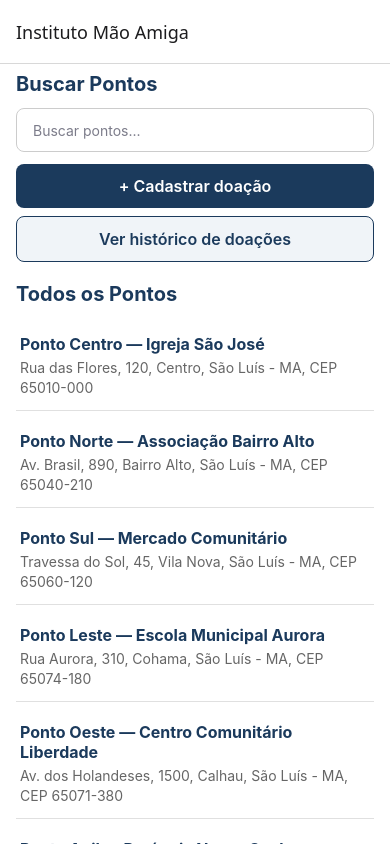
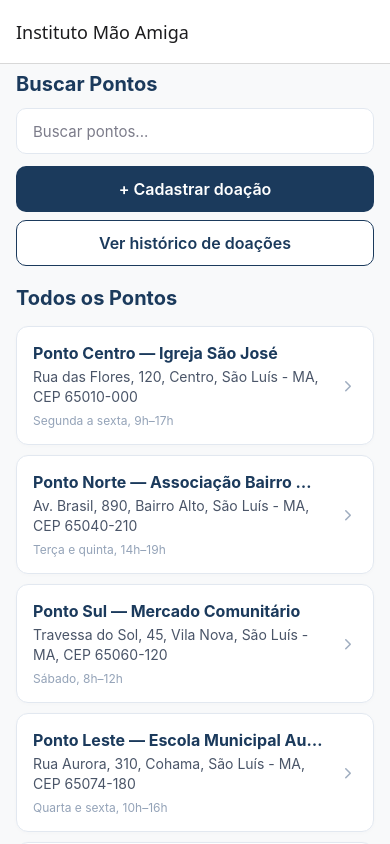
Before and after one commit to college-soft-eng-repos/instituto-mao-amiga, a React Native app: screen /Lista in a window 390 px wide. Built offline with nearby package versions, Linux system fonts and the light colour scheme.

Commit message:
refactor: componentizacao de elementos comuns
- Lista de itens (lista pontos e histórico de doações
- Card de resumo de doacoes

```diff
--- /dev/null
+++ b/src/components/ListItemCard.tsx
@@ -0,0 +1,102 @@
+import React from 'react';
+import { View, Text, StyleSheet, TouchableOpacity } from 'react-native';
+import { Feather } from '@expo/vector-icons';
+
+type ListItemCardProps = {
+  titulo: string;
+  subtitulo: string;
+  badge?: string;
+  detalheRodape?: string;
+  iconeNome?: keyof typeof Feather.glyphMap;
+  onPress: () => void;
+};
+
+export default function ListItemCard({
+  titulo,
+  subtitulo,
+  badge,
+  detalheRodape,
+  iconeNome = 'chevron-right',
+  onPress,
+}: ListItemCardProps) {
+  return (
+    <TouchableOpacity style={styles.cardContainer} onPress={onPress} activeOpacity={0.7}>
+      <View style={styles.cardConteudo}>
+        <View style={styles.headerLinha}>
+          <Text style={styles.titulo} numberOfLines={1}>{titulo}</Text>
+          {badge && (
+            <View style={styles.badgeContainer}>
+              <Text style={styles.badgeTexto}>{badge}</Text>
+            </View>
+          )}
+        </View>
+
+        <Text style={styles.subtitulo} numberOfLines={2}>{subtitulo}</Text>
+
+        {detalheRodape && (
+          <Text style={styles.detalheRodape}>{detalheRodape}</Text>
+        )}
+      </View>
+      <Feather name={iconeNome} size={18} color="#A0AEC0" style={styles.iconeSeta} />
+    </TouchableOpacity>
+  );
+}
+
+const styles = StyleSheet.create({
+  cardContainer: {
+    backgroundColor: '#FFFFFF',
+    borderRadius: 12,
+    borderWidth: 1,
+    borderColor: '#E2E8F0',
+    padding: 16,
+    marginBottom: 10,
+    flexDirection: 'row',
+    alignItems: 'center',
+    shadowColor: '#000',
+    shadowOffset: { width: 0, height: 1 },
+    shadowOpacity: 0.02,
+    shadowRadius: 4,
+    elevation: 1,
+  },
+  cardConteudo: {
+    flex: 1,
+  },
+  headerLinha: {
+    flexDirection: 'row',
+    justifyContent: 'space-between',
+    alignItems: 'center',
+    marginBottom: 4,
+  },
+  titulo: {
+    fontSize: 16,
+    fontWeight: 'bold',
+    color: '#1B3A5C',
+    flex: 1,
+    marginRight: 8,
+  },
+  subtitulo: {
+    fontSize: 14,
+    color: '#4A5568',
+    marginBottom: 4,
+    lineHeight: 20,
+  },
+  detalheRodape: {
+    fontSize: 12,
+    color: '#94A3B8',
+    marginTop: 2,
+  },
+  badgeContainer: {
+    backgroundColor: '#E8F5E9',
+    paddingHorizontal: 8,
+    paddingVertical: 2,
+    borderRadius: 6,
+  },
+  badgeTexto: {
+    fontSize: 13,
+    fontWeight: '600',
+    color: '#2E7D32',
+  },
+  iconeSeta: {
+    marginLeft: 8,
+  },
+});
--- /dev/null
+++ b/src/components/ResumoDoacoesCard.tsx
@@ -0,0 +1,122 @@
+import React from 'react';
+import { View, Text, StyleSheet, ScrollView } from 'react-native';
+import { Feather } from '@expo/vector-icons';
+
+type ResumoItem = {
+  tipo: string;
+  quantidade: number;
+  totalDoacoes: number;
+};
+
+type ResumoDoacoesCardProps = {
+  totalGeralUnidades: number;
+  totalGeralDoacoes: number;
+  itensOrdenados: ResumoItem[];
+};
+
+export default function ResumoDoacoesCard({
+  totalGeralUnidades,
+  totalGeralDoacoes,
+  itensOrdenados,
+}: ResumoDoacoesCardProps) {
+  return (
+    <View style={styles.resumoCard}>
+      <View style={styles.resumoTopo}>
+        <View style={styles.iconeHeaderResumo}>
+          <Feather name="bar-chart-2" size={18} color="#1B3A5C" />
+        </View>
+        <View>
+          <Text style={styles.resumoTitulo}>Resumo do Instituto</Text>
+          <Text style={styles.resumoSubtitulo}>
+            <Text style={styles.textoBold}>{totalGeralUnidades}</Text> unidades no total ({totalGeralDoacoes} {totalGeralDoacoes === 1 ? 'registro' : 'registros'})
+          </Text>
+        </View>
+      </View>
+
+      <ScrollView
+        horizontal
+        showsHorizontalScrollIndicator={false}
+        contentContainerStyle={styles.pillsContainer}
+      >
+        {itensOrdenados.map((item, index) => (
+          <View key={index} style={styles.pill}>
+            <Feather name="package" size={12} color="#1B3A5C" />
+            <Text style={styles.pillTexto}>
+              <Text style={styles.pillDestaque}>{item.tipo}:</Text> {item.quantidade} un. ({item.totalDoacoes} {item.totalDoacoes === 1 ? 'doação' : 'doações'})
+            </Text>
+          </View>
+        ))}
+      </ScrollView>
+    </View>
+  );
+}
+
+const styles = StyleSheet.create({
+  resumoCard: {
+    backgroundColor: '#FFFFFF',
+    borderRadius: 14,
+    borderWidth: 1,
+    borderColor: '#E2E8F0',
+    padding: 16,
+    marginBottom: 16,
+    shadowColor: '#000',
+    shadowOffset: { width: 0, height: 2 },
+    shadowOpacity: 0.03,
+    shadowRadius: 6,
+    elevation: 2,
+  },
+  resumoTopo: {
+    flexDirection: 'row',
+    alignItems: 'center',
+    gap: 12,
+    marginBottom: 12,
+  },
+  iconeHeaderResumo: {
+    width: 38,
+    height: 38,
+    borderRadius: 10,
+    backgroundColor: '#E8EEF4',
+    justifyContent: 'center',
+    alignItems: 'center',
+  },
+  resumoTitulo: {
+    fontSize: 14,
+    fontWeight: '700',
+    color: '#8C98A4',
+    textTransform: 'uppercase',
+    letterSpacing: 0.5,
+  },
+  resumoSubtitulo: {
+    fontSize: 15,
+    color: '#212529',
+    marginTop: 2,
+  },
+  textoBold: {
+    fontWeight: 'bold',
+    color: '#1B3A5C',
+  },
+  pillsContainer: {
+    gap: 8,
+    paddingTop: 4,
+    paddingBottom: 2,
+  },
+  pill: {
+    flexDirection: 'row',
+    alignItems: 'center',
+    gap: 6,
+    backgroundColor: '#F1F5F9',
+    borderWidth: 1,
+    borderColor: '#E2E8F0',
+    paddingHorizontal: 12,
+    paddingVertical: 8,
+    borderRadius: 20,
+  },
+  pillTexto: {
+    fontSize: 13,
+    color: '#475569',
+  },
+  pillDestaque: {
+    fontWeight: '600',
+    color: '#1B3A5C',
+  },
+});
--- a/src/screens/TelaHistoricoDoacoes.tsx
+++ b/src/screens/TelaHistoricoDoacoes.tsx
@@ -6,15 +6,15 @@ import {
   FlatList,
   TouchableOpacity,
   TextInput,
-  ScrollView,
 } from 'react-native';
 import { SafeAreaView } from 'react-native-safe-area-context';
 import { useFocusEffect } from '@react-navigation/native';
-import { Feather } from '@expo/vector-icons';
 import type { NativeStackScreenProps } from '@react-navigation/native-stack';
 import type { RootStackParamList } from '../App';
 import { listarDoacoes } from '../services/doacoesStorage';
 import { useConteudoResponsivo } from '../hooks/useConteudoResponsivo';
+import ResumoDoacoesCard from '../components/ResumoDoacoesCard';
+import ListItemCard from '../components/ListItemCard'; // <-- Importado
 
 type Props = NativeStackScreenProps<RootStackParamList, 'HistoricoDoacoes'>;
 
@@ -25,25 +25,6 @@ type Doacao = {
   pontoDestino: string;
   criadoEm: string;
 };
-
-// Componente do item de histórico
-const DoacaoItem = React.memo(({ item, onPress }: { item: Doacao; onPress: () => void }) => {
-  const dataFormatada = new Date(item.criadoEm).toLocaleString('pt-BR', {
-    dateStyle: 'short',
-    timeStyle: 'short',
-  });
-
-  return (
-    <TouchableOpacity style={styles.itemContainer} onPress={onPress}>
-      <View style={styles.itemCabecalho}>
-        <Text style={styles.itemTipo}>{item.tipoItem}</Text>
-        <Text style={styles.itemQtd}>{item.quantidade} un.</Text>
-      </View>
-      <Text style={styles.itemDestino}>Destino: {item.pontoDestino}</Text>
-      <Text style={styles.itemData}>Registrado em: {dataFormatada}</Text>
-    </TouchableOpacity>
-  );
-});
 
 export default function TelaHistoricoDoacoes({ navigation }: Props) {
   const { conteudoStyle } = useConteudoResponsivo();
@@ -63,7 +44,6 @@ export default function TelaHistoricoDoacoes({ navigation }: Props) {
     }, [])
   );
 
-  // Calcula o resumo dinamicamente
   const resumoDoacoes = useMemo(() => {
     if (doacoes.length === 0) return null;
 
@@ -115,40 +95,14 @@ export default function TelaHistoricoDoacoes({ navigation }: Props) {
           <View style={styles.headerContainer}>
             <Text style={styles.titulo}>Minhas Doações</Text>
 
-            {/* Resumo Visual em Cards e Pills */}
             {resumoDoacoes && (
-              <View style={styles.resumoCard}>
-                <View style={styles.resumoTopo}>
-                  <View style={styles.iconeHeaderResumo}>
-                    <Feather name="bar-chart-2" size={18} color="#1B3A5C" />
-                  </View>
-                  <View>
-                    <Text style={styles.resumoTitulo}>Resumo do Instituto</Text>
-                    <Text style={styles.resumoSubtitulo}>
-                      <Text style={styles.textoBold}>{resumoDoacoes.totalGeralUnidades}</Text> unidades no total ({resumoDoacoes.totalGeralDoacoes} {resumoDoacoes.totalGeralDoacoes === 1 ? 'registro' : 'registros'})
-                    </Text>
-                  </View>
-                </View>
-
-                {/* Pills deslizantes por tipo de item detalhando quantidade e número de doações */}
-                <ScrollView
-                  horizontal
-                  showsHorizontalScrollIndicator={false}
-                  contentContainerStyle={styles.pillsContainer}
-                >
-                  {resumoDoacoes.itensOrdenados.map((item, index) => (
-                    <View key={index} style={styles.pill}>
-                      <Feather name="package" size={12} color="#1B3A5C" />
-                      <Text style={styles.pillTexto}>
-                        <Text style={styles.pillDestaque}>{item.tipo}:</Text> {item.quantidade} un. ({item.totalDoacoes} {item.totalDoacoes === 1 ? 'doação' : 'doações'})
-                      </Text>
-                    </View>
-                  ))}
-                </ScrollView>
-              </View>
+              <ResumoDoacoesCard
+                totalGeralUnidades={resumoDoacoes.totalGeralUnidades}
+                totalGeralDoacoes={resumoDoacoes.totalGeralDoacoes}
+                itensOrdenados={resumoDoacoes.itensOrdenados}
+              />
             )}
 
-            {/* Campo de Busca */}
             <TextInput
               style={styles.inputBusca}
               placeholder="Buscar por tipo de item..."
@@ -159,12 +113,22 @@ export default function TelaHistoricoDoacoes({ navigation }: Props) {
             />
           </View>
         }
-        renderItem={({ item }) => (
-          <DoacaoItem
-            item={item}
-            onPress={() => navigation.navigate('DetalheDoacao', { doacaoId: item.id })}
-          />
-        )}
+        renderItem={({ item }) => {
+          const dataFormatada = new Date(item.criadoEm).toLocaleString('pt-BR', {
+            dateStyle: 'short',
+            timeStyle: 'short',
+          });
+
+          return (
+            <ListItemCard
+              titulo={item.tipoItem}
+              subtitulo={`Destino: ${item.pontoDestino}`}
+              badge={`${item.quantidade} un.`}
+              detalheRodape={`Registrado em: ${dataFormatada}`}
+              onPress={() => navigation.navigate('DetalheDoacao', { doacaoId: item.id })}
+            />
+          );
+        }}
         ListEmptyComponent={
           !carregando ? (
             <View style={styles.vazioContainer}>
@@ -206,73 +170,6 @@ const styles = StyleSheet.create({
     color: '#1B3A5C',
     marginBottom: 14,
   },
-  resumoCard: {
-    backgroundColor: '#FFFFFF',
-    borderRadius: 14,
-    borderWidth: 1,
-    borderColor: '#E2E8F0',
-    padding: 16,
-    marginBottom: 16,
-    shadowColor: '#000',
-    shadowOffset: { width: 0, height: 2 },
-    shadowOpacity: 0.03,
-    shadowRadius: 6,
-    elevation: 2,
-  },
-  resumoTopo: {
-    flexDirection: 'row',
-    alignItems: 'center',
-    gap: 12,
-    marginBottom: 12,
-  },
-  iconeHeaderResumo: {
-    width: 38,
-    height: 38,
-    borderRadius: 10,
-    backgroundColor: '#E8EEF4',
-    justifyContent: 'center',
-    alignItems: 'center',
-  },
-  resumoTitulo: {
-    fontSize: 14,
-    fontWeight: '700',
-    color: '#8C98A4',
-    textTransform: 'uppercase',
-    letterSpacing: 0.5,
-  },
-  resumoSubtitulo: {
-    fontSize: 15,
-    color: '#212529',
-    marginTop: 2,
-  },
-  textoBold: {
-    fontWeight: 'bold',
-    color: '#1B3A5C',
-  },
-  pillsContainer: {
-    gap: 8,
-    paddingTop: 4,
-    paddingBottom: 2,
-  },
-  pill: {
-    flexDirection: 'row',
-    alignItems: 'center',
-    gap: 6,
-    backgroundColor: '#F1F5F9',
-    borderWidth: 1,
-    borderColor: '#E2E8F0',
-    paddingHorizontal: 12,
-    paddingVertical: 8,
-    borderRadius: 20,
-  },
-  pillTexto: {
-    fontSize: 13,
-    color: '#475569',
-  },
-  pillDestaque: {
-    fontWeight: '600',
-    color: '#1B3A5C',
-  },
   inputBusca: {
     minHeight: 46,
     borderColor: '#E2E8F0',
@@ -287,48 +184,6 @@ const styles = StyleSheet.create({
   },
   listaConteudo: {
     paddingBottom: 24,
-  },
-  itemContainer: {
-    backgroundColor: '#FFFFFF',
-    borderRadius: 12,
-    borderWidth: 1,
-    borderColor: '#E2E8F0',
-    padding: 16,
-    marginBottom: 10,
-    shadowColor: '#000',
-    shadowOffset: { width: 0, height: 1 },
-    shadowOpacity: 0.02,
-    shadowRadius: 4,
-    elevation: 1,
-  },
-  itemCabecalho: {
-    flexDirection: 'row',
-    justifyContent: 'space-between',
-    alignItems: 'center',
-    marginBottom: 6,
-  },
-  itemTipo: {
-    fontSize: 16,
-    fontWeight: 'bold',
-    color: '#1B3A5C',
-  },
-  itemQtd: {
-    fontSize: 13,
-    fontWeight: '600',
-    color: '#2E7D32',
-    backgroundColor: '#E8F5E9',
-    paddingHorizontal: 8,
-    paddingVertical: 2,
-    borderRadius: 6,
-  },
-  itemDestino: {
-    fontSize: 14,
-    color: '#4A5568',
-    marginBottom: 4,
-  },
-  itemData: {
-    fontSize: 12,
-    color: '#94A3B8',
   },
   vazioContainer: {
     alignItems: 'center',
--- a/src/screens/TelaListaPontos.tsx
+++ b/src/screens/TelaListaPontos.tsx
@@ -10,6 +10,7 @@ import {
 import { SafeAreaView } from 'react-native-safe-area-context';
 import type { NativeStackNavigationProp } from '@react-navigation/native-stack';
 import { useConteudoResponsivo } from '../hooks/useConteudoResponsivo';
+import ListItemCard from '../components/ListItemCard'; // <-- Importado
 
 export type Ponto = {
   id: string;
@@ -82,27 +83,12 @@ type RootStackParamList = {
   Lista: undefined;
   Detalhe: { pontoId: string };
   CadastroDoacao: undefined;
-  HistoricoDoacoes: undefined; // Adicionado aqui nos tipos locais da tela
+  HistoricoDoacoes: undefined;
 };
 
 type Props = {
   navigation: NativeStackNavigationProp<RootStackParamList, 'Lista'>;
 };
-
-function PontoItem({
-  ponto,
-  onPress,
-}: {
-  ponto: Ponto;
-  onPress: () => void;
-}) {
-  return (
-    <TouchableOpacity style={styles.item} onPress={onPress}>
-      <Text style={styles.nome}>{ponto.nome}</Text>
-      <Text style={styles.endereco}>{ponto.endereco}</Text>
-    </TouchableOpacity>
-  );
-}
 
 export default function TelaListaPontos({ navigation }: Props) {
   const [busca, setBusca] = useState('');
@@ -132,7 +118,6 @@ export default function TelaListaPontos({ navigation }: Props) {
               autoCorrect={false}
             />
 
-            {/* Botão de Cadastrar Doação */}
             <TouchableOpacity
               style={styles.botaoCadastro}
               onPress={() => navigation.navigate('CadastroDoacao')}
@@ -140,7 +125,6 @@ export default function TelaListaPontos({ navigation }: Props) {
               <Text style={styles.botaoCadastroTexto}>+ Cadastrar doação</Text>
             </TouchableOpacity>
 
-            {/* Novo Botão: Ver Histórico de Doações */}
             <TouchableOpacity
               style={styles.botaoHistorico}
               onPress={() => navigation.navigate('HistoricoDoacoes')}
@@ -152,8 +136,10 @@ export default function TelaListaPontos({ navigation }: Props) {
           </View>
         }
         renderItem={({ item }) => (
-          <PontoItem
-            ponto={item}
+          <ListItemCard
+            titulo={item.nome}
+            subtitulo={item.endereco}
+            detalheRodape={item.diasHorarios}
             onPress={() => navigation.navigate('Detalhe', { pontoId: item.id })}
           />
         )}
@@ -165,7 +151,7 @@ export default function TelaListaPontos({ navigation }: Props) {
 const styles = StyleSheet.create({
   container: {
     flex: 1,
-    backgroundColor: '#FFFFFF',
+    backgroundColor: '#F8F9FA', // Fundo padronizado com o histórico
   },
   lista: {
     flex: 1,
@@ -173,6 +159,7 @@ const styles = StyleSheet.create({
   listaConteudo: {
     paddingTop: 8,
     paddingBottom: 24,
+    paddingHorizontal: 16,
   },
   cabecalho: {
     marginBottom: 4,
@@ -184,43 +171,23 @@ const styles = StyleSheet.create({
     marginBottom: 12,
     flexShrink: 1,
   },
-  item: {
-    minHeight: 44,
-    justifyContent: 'center',
-    marginBottom: 8,
-    paddingVertical: 12,
-    paddingHorizontal: 4,
-    borderBottomWidth: 1,
-    borderBottomColor: '#E0E0E0',
-  },
-  nome: {
-    fontSize: 16,
-    fontWeight: 'bold',
-    color: '#1B3A5C',
-    flexShrink: 1,
-  },
-  endereco: {
-    fontSize: 14,
-    color: '#666666',
-    marginTop: 4,
-    flexShrink: 1,
-    lineHeight: 20,
-  },
   inputBusca: {
-    minHeight: 44,
-    borderColor: '#CCCCCC',
+    minHeight: 46,
+    borderColor: '#E2E8F0',
     borderWidth: 1,
-    borderRadius: 8,
+    borderRadius: 10,
     paddingHorizontal: 16,
     paddingVertical: 10,
     marginBottom: 12,
-    color: '#000000',
+    color: '#212529',
+    backgroundColor: '#FFFFFF',
+    fontSize: 15,
   },
   botaoCadastro: {
     backgroundColor: '#1B3A5C',
     padding: 12,
-    borderRadius: 8,
-    minHeight: 44,
+    borderRadius: 10,
+    minHeight: 46,
     justifyContent: 'center',
     alignItems: 'center',
     marginBottom: 8,
@@ -231,12 +198,12 @@ const styles = StyleSheet.create({
     fontSize: 16,
   },
   botaoHistorico: {
-    backgroundColor: '#F0F4F8',
+    backgroundColor: '#FFFFFF',
     borderColor: '#1B3A5C',
     borderWidth: 1,
     padding: 12,
-    borderRadius: 8,
-    minHeight: 44,
+    borderRadius: 10,
+    minHeight: 46,
     justifyContent: 'center',
     alignItems: 'center',
     marginBottom: 20,
```
